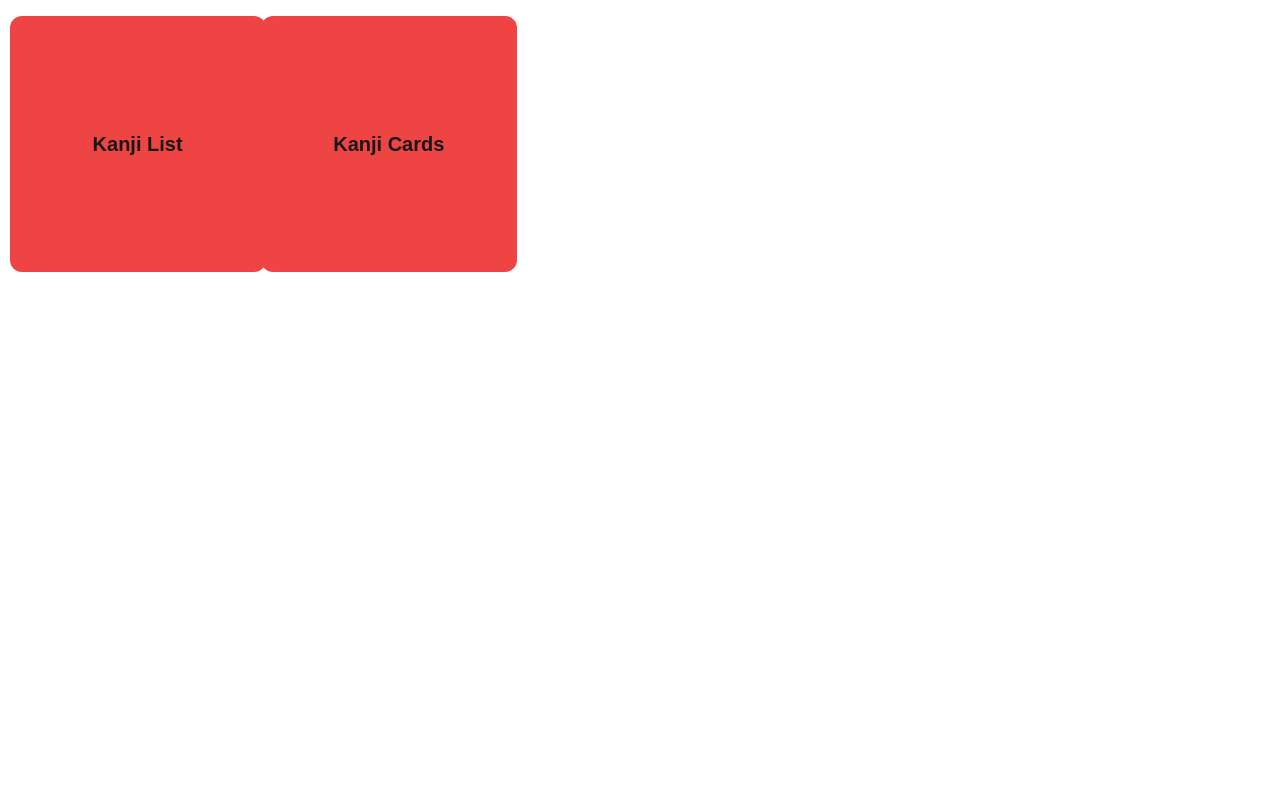
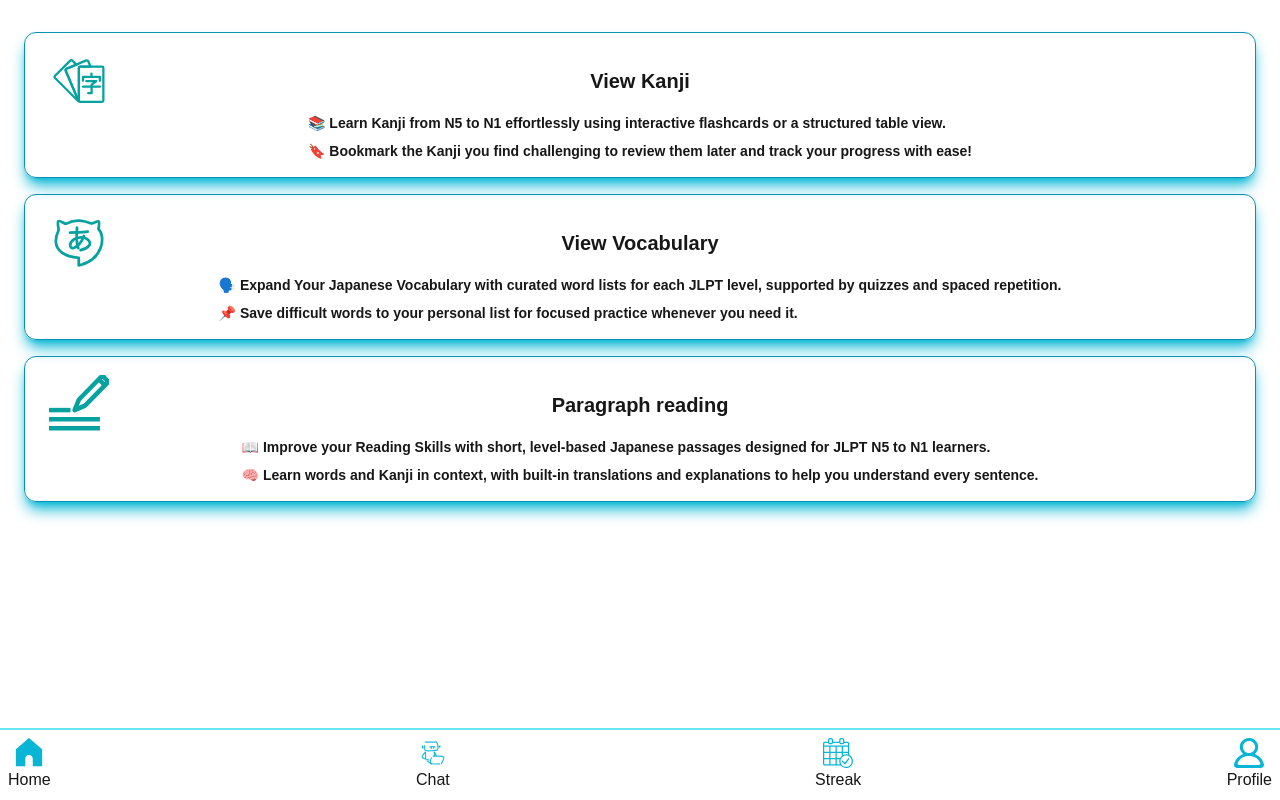
Before and after one commit to kahitoz-infra/kahitoz-japanese-app, a Next.js app: page / in a window 1280 px wide. Built offline with nearby package versions, Linux system fonts and the light colour scheme.

Commit message:
[Enhancement] Updated the look and feel of the Dashboard.js

```diff
--- a/app/Screens/Dashboard.js
+++ b/app/Screens/Dashboard.js
@@ -1,30 +1,102 @@
 "use client"
 import Link from 'next/link';
+import Image from "next/image";
+import Navbar from "@/app/componets/Navbar";
 
 const Dashboard = () => {
     return (
         <>
-            <div className="flex items-center justify-center w-full p-4">
-                <div className="grid grid-cols-1 sm:grid-cols-2 md:grid-cols-3 lg:grid-cols-4 xl:grid-cols-5 w-full gap-x-2 gap-y-2 ">
+            <div className="flex items-center justify-center  p-4">
+                <div className="fixed top-0 left-0 right-0 z-10 gap-x-2 p-6 mt-2 ">
+                <div className="flex flex-col gap-y-4">
 
-                    {/* JLPT Kanji List */}
                     <div className="flex items-center justify-center">
-                        <Link href="/KanjiList" passHref>
-                            <div className="bg-red-500 p-4 w-64 h-64 flex items-center justify-center rounded-xl font-bold text-xl cursor-pointer">
-                                Kanji List
-                            </div>
+                        <Link href="/KanjiCards" className={'flex items-center justify-center w-full'}>
+
+
+                                <div className=" flex flex-col items-center justify-center p-4 w-full border border-cyan-600 rounded-xl shadow-lg shadow-cyan-500 font-bold text-xl cursor-pointer">
+                                    <div className="relative w-full h-16 flex items-center">
+                                        {/* Icon on the far left */}
+                                        <div className="absolute left-0 pl-2">
+                                            <Image src="/icons/viewkanji.svg" alt="viewkanji" width={60} height={60} />
+                                        </div>
+
+                                        {/* Centered text */}
+                                        <div className="w-full text-center text-xl font-semibold">
+                                            View Kanji
+                                        </div>
+                                    </div>
+                                    <div className={'text-sm flex flex-col gap-y-2'}>
+                                        <p>📚 Learn Kanji from N5 to N1 effortlessly using interactive flashcards or a structured table view.</p>
+                                        <p>🔖 Bookmark the Kanji you find challenging to review them later and track your progress with ease!</p>
+
+                                    </div>
+                                </div>
+
                         </Link>
                     </div>
 
-                    {/* JLPT N5 Kanji */}
                     <div className="flex items-center justify-center">
-                        <Link href="/KanjiCards" passHref>
-                            <div className="bg-red-500 p-4 w-64 h-64 flex items-center justify-center rounded-xl font-bold text-xl cursor-pointer">
-                                Kanji Cards
+                        <Link href="/KanjiVocab" className={'flex items-center justify-center w-full'}>
+
+
+                            <div className=" flex flex-col items-center justify-center p-4 w-full border border-cyan-600 rounded-xl shadow-lg shadow-cyan-500 font-bold text-xl cursor-pointer">
+                                <div className="relative w-full h-16 flex items-center">
+                                    {/* Icon on the far left */}
+                                    <div className="absolute left-0 pl-2">
+                                        <Image src="/icons/words.svg" alt="words" width={60} height={60} />
+                                    </div>
+
+                                    {/* Centered text */}
+                                    <div className="w-full text-center text-xl font-semibold">
+                                        View Vocabulary
+                                    </div>
+                                </div>
+                                <div className={'text-sm flex flex-col gap-y-2'}>
+
+                                    <p>🗣️ <strong>Expand Your Japanese Vocabulary</strong> with curated word lists for each JLPT level, supported by quizzes and spaced repetition.</p>
+                                    <p>📌 Save difficult words to your personal list for focused practice whenever you need it.</p>
+
+                                </div>
                             </div>
+
                         </Link>
                     </div>
 
+                    <div className="flex items-center justify-center">
+                        <Link href="/KanjiVocab" className={'flex items-center justify-center w-full'}>
+
+
+                            <div className=" flex flex-col items-center justify-center p-4 w-full border border-cyan-600 rounded-xl shadow-lg shadow-cyan-500 font-bold text-xl cursor-pointer">
+                                <div className="relative w-full h-16 flex items-center">
+                                    {/* Icon on the far left */}
+                                    <div className="absolute left-0 pl-2">
+                                        <Image src="/icons/paragraph.svg" alt="words" width={60} height={60} />
+                                    </div>
+
+                                    {/* Centered text */}
+                                    <div className="w-full text-center text-xl font-semibold">
+                                        Paragraph reading
+                                    </div>
+                                </div>
+                                <div className={'text-sm flex flex-col gap-y-2'}>
+
+                                    <p>📖 <strong>Improve your Reading Skills</strong> with short, level-based Japanese passages designed for JLPT N5 to N1 learners.</p>
+                                    <p>🧠 Learn words and Kanji in context, with built-in translations and explanations to help you understand every sentence.</p>
+
+
+                                </div>
+                            </div>
+
+                        </Link>
+                    </div>
+
+
+
+                </div>
+                    <footer>
+                        <Navbar/>
+                    </footer>
                 </div>
             </div>
         </>
```
